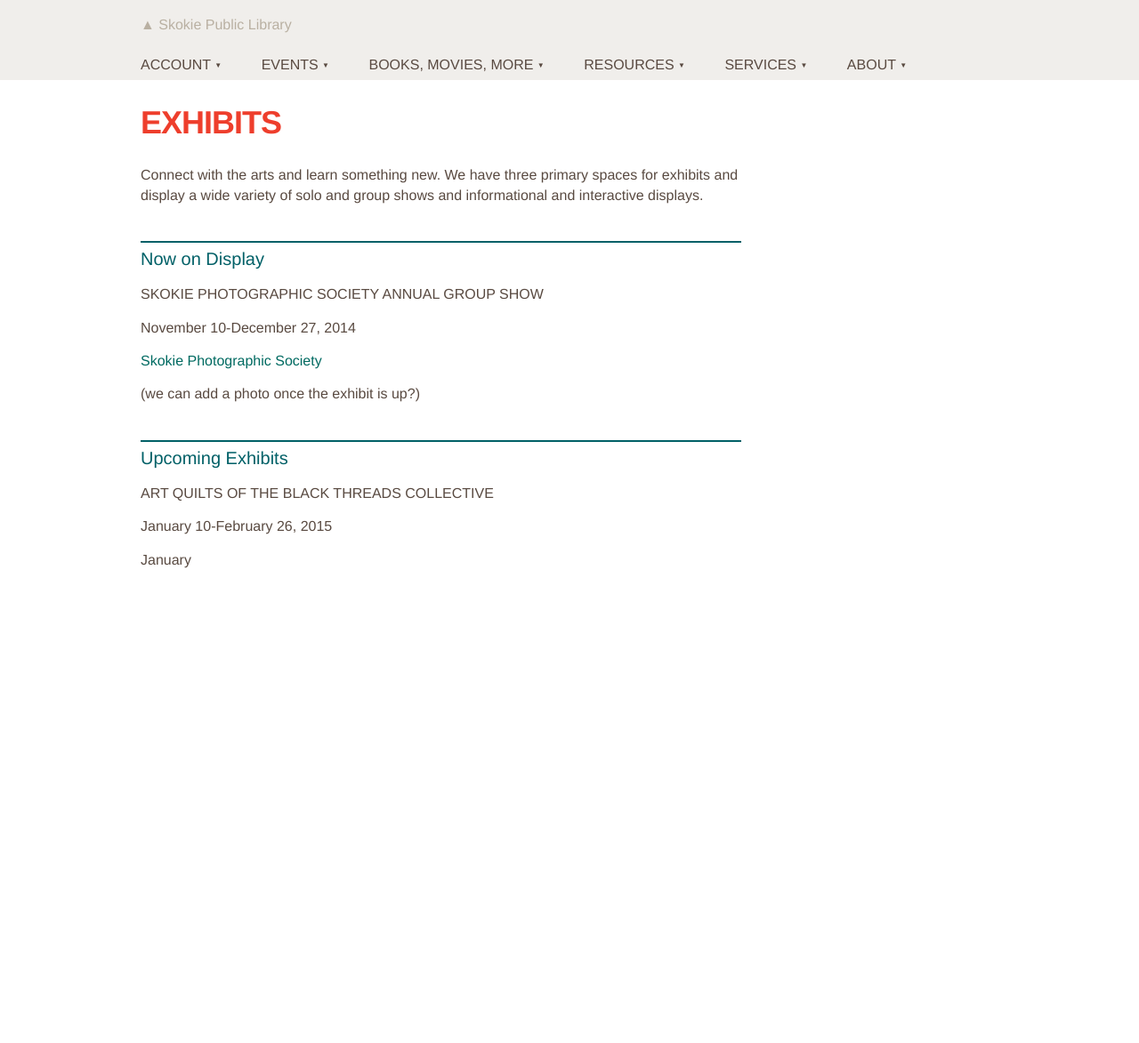
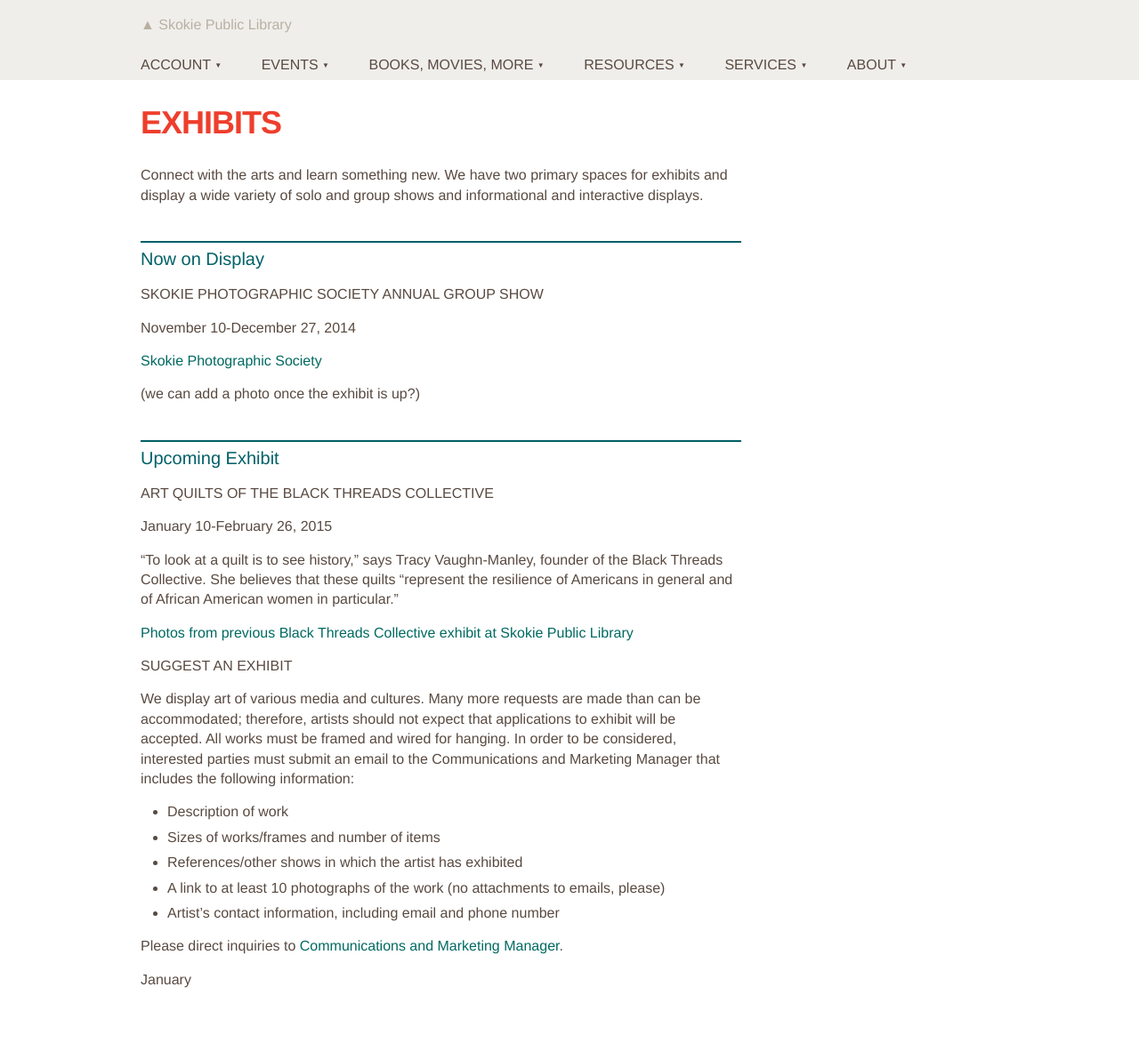
Before and after one commit to skokielibrary/spl-content, a Jekyll site: the page built from _content/christie/about--exhibits.markdown, in a window 1280 px wide. Shown: the whole page at 89% size. Built offline with Jekyll 4.4.1, drawn with Linux system fonts in a browser that asks for light colours; before the commit the page ends 900 px from its top, so only the background shows below that.

Commit message:
Updated about--exhibits.markdown

```diff
--- a/_content/christie/about--exhibits.markdown
+++ b/_content/christie/about--exhibits.markdown
@@ -4,7 +4,7 @@ title: Exhibits
 published: true
 ---
 
-Connect with the arts and learn something new. We have three primary spaces for exhibits and display a wide variety of solo and group shows and informational and interactive displays.
+Connect with the arts and learn something new. We have two primary spaces for exhibits and display a wide variety of solo and group shows and informational and interactive displays.
 
 ##Now on Display
 
@@ -16,11 +16,31 @@ November 10-December 27, 2014
 
 (we can add a photo once the exhibit is up?)
 
-##Upcoming Exhibits
+##Upcoming Exhibit
 
 ###Art Quilts of the Black Threads Collective
 
 January 10-February 26, 2015
+
+“To look at a quilt is to see history,” says Tracy Vaughn-Manley, founder of the Black Threads Collective. She believes that these quilts “represent the resilience of Americans in general and of African American women in particular.”
+
+[Photos from previous Black Threads Collective exhibit at Skokie Public Library](https://www.flickr.com/photos/skokiepl/sets/72157605946886715/)
+
+###Suggest an Exhibit
+
+We display art of various media and cultures. Many more requests are made than can be accommodated; therefore, artists should not expect that applications to exhibit will be accepted. All works must be framed and wired for hanging. In order to be considered, interested parties must submit an email to the Communications and Marketing Manager that includes the following information:
+
+- Description of work
+- Sizes of works/frames and number of items
+- References/other shows in which the artist has exhibited
+- A link to at least 10 photographs of the work (no attachments to emails, please)
+- Artist's contact information, including email and phone number
+
+Please direct inquiries to [Communications and Marketing Manager](crobinson@skokielibrary.info).
+
+
+
+
 
 
 
```
